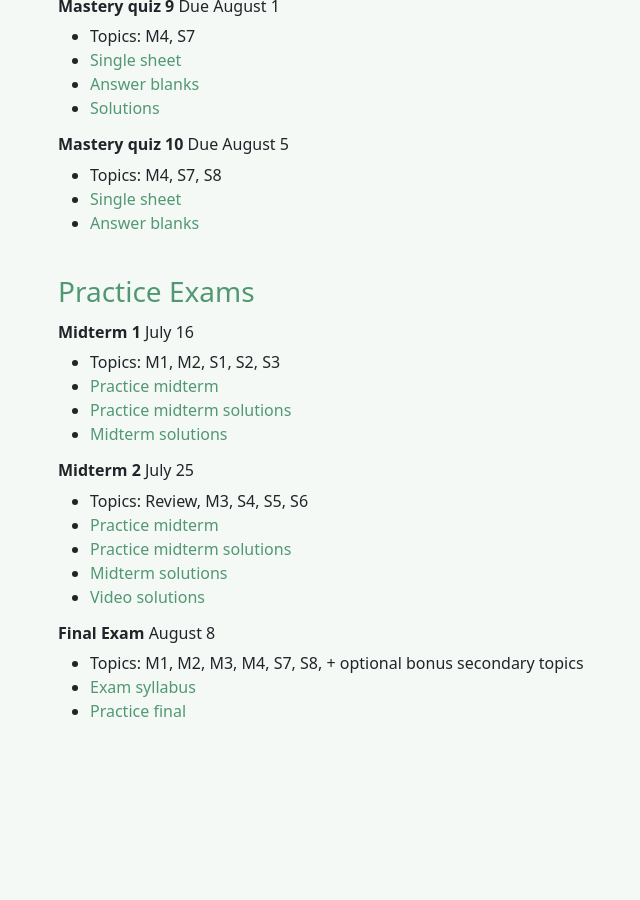
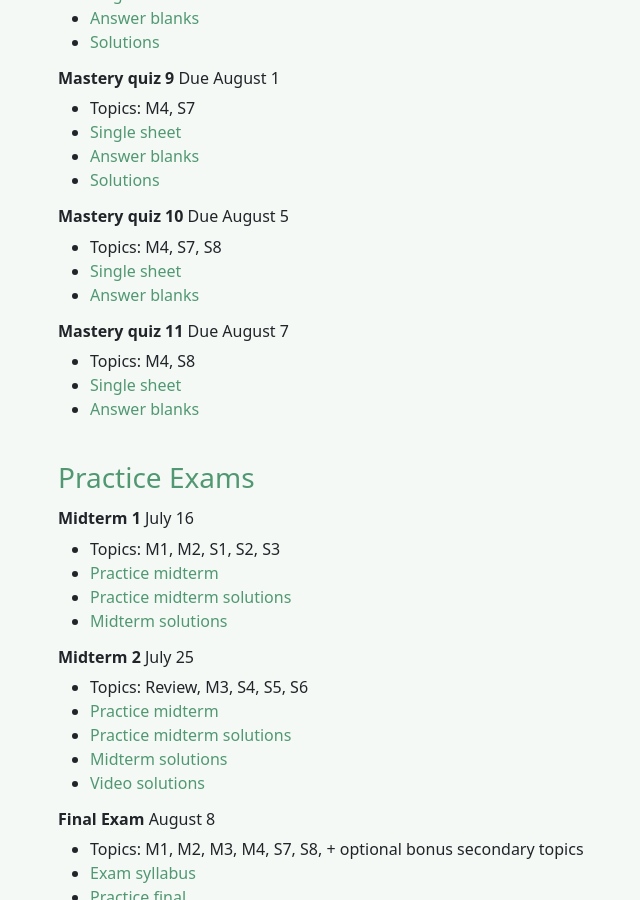
Before and after one commit to bncling/bncl-site, a Jekyll site: the page built from _courses/GW1231_summer_24.markdown, in a window 1280 px wide and 900 px high, scrolled down 3344 px. Shown: the whole window, without its empty margins (329-969 px from the left). Built offline with Jekyll 4.4.1, drawn with Linux system fonts in a browser that asks for light colours; before the commit the page ends 4115 px from its top, so only the background shows below that; some of the changed text lies outside the part shown.

Commit message:
rebuilding site Sun Aug  4 14:22:03 EDT 2024

```diff
--- a/_courses/GW1231_summer_24.markdown
+++ b/_courses/GW1231_summer_24.markdown
@@ -286,6 +286,9 @@ Some of the most common things that trip people up in this course are more to do
 	- OpenStax 6.3 (again)
 - Due
 	- Mastery quiz 11 (due in class)
+		- Topics: M4, S8
+		- [Single sheet](/assets/documents/mq11_single_sheet.pdf)
+		- [Answer blanks](/assets/documents/mq11_answer_blanks.pdf)
 	- WeBWorK *6-5 Physical Applications*
 	- WeBWorK *6-x Averages*
 
@@ -361,6 +364,12 @@ Some of the most common things that trip people up in this course are more to do
 - [Single sheet](/assets/documents/mq10_single_sheet.pdf)
 - [Answer blanks](/assets/documents/mq10_answer_blanks.pdf)
 
+###### **Mastery quiz 11** Due August 7
+- Topics: M4, S8
+- [Single sheet](/assets/documents/mq11_single_sheet.pdf)
+- [Answer blanks](/assets/documents/mq11_answer_blanks.pdf)
+
+
 
 <br>
 
```
Also changed, not shown: 2 other files.
